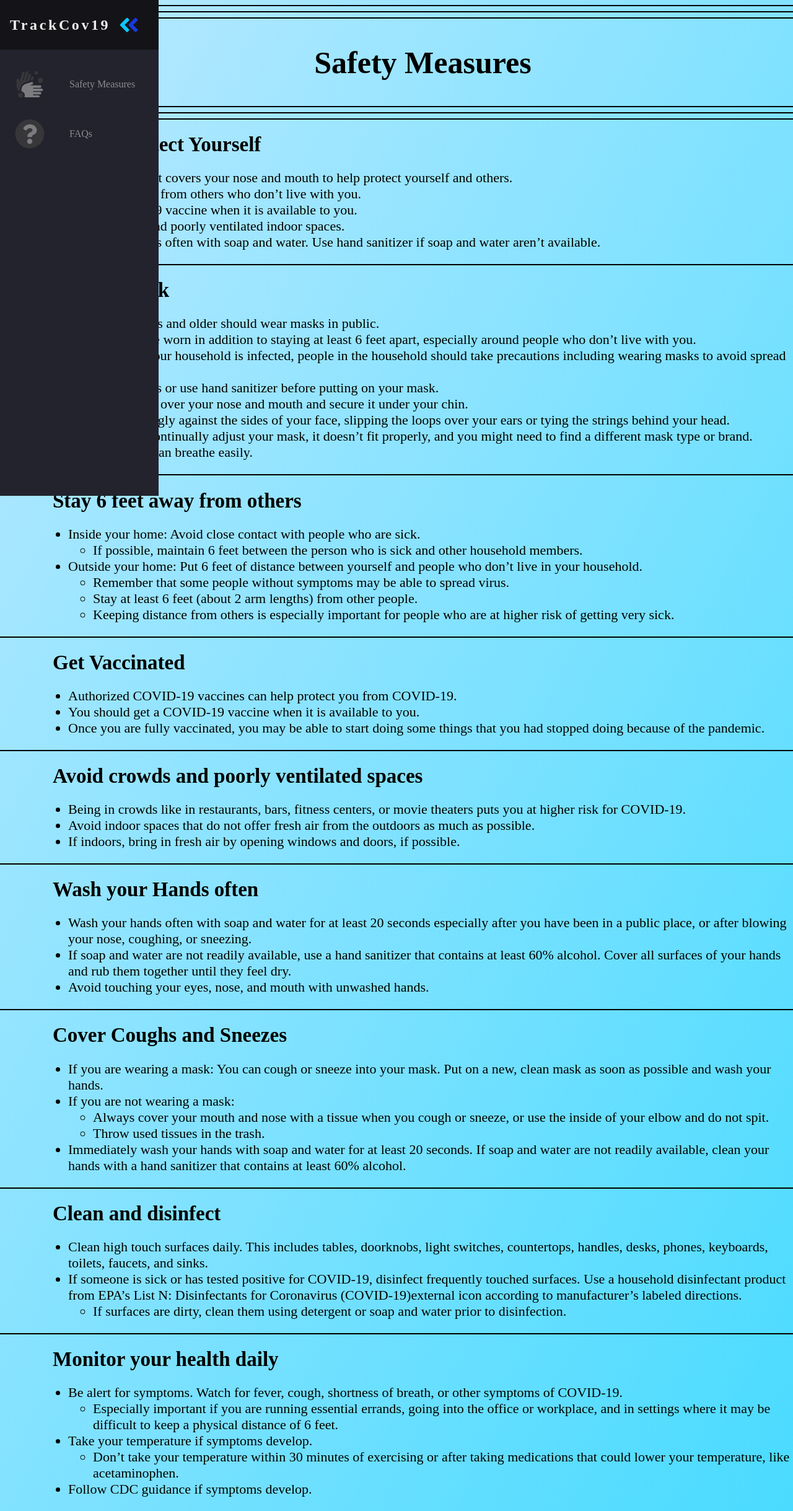
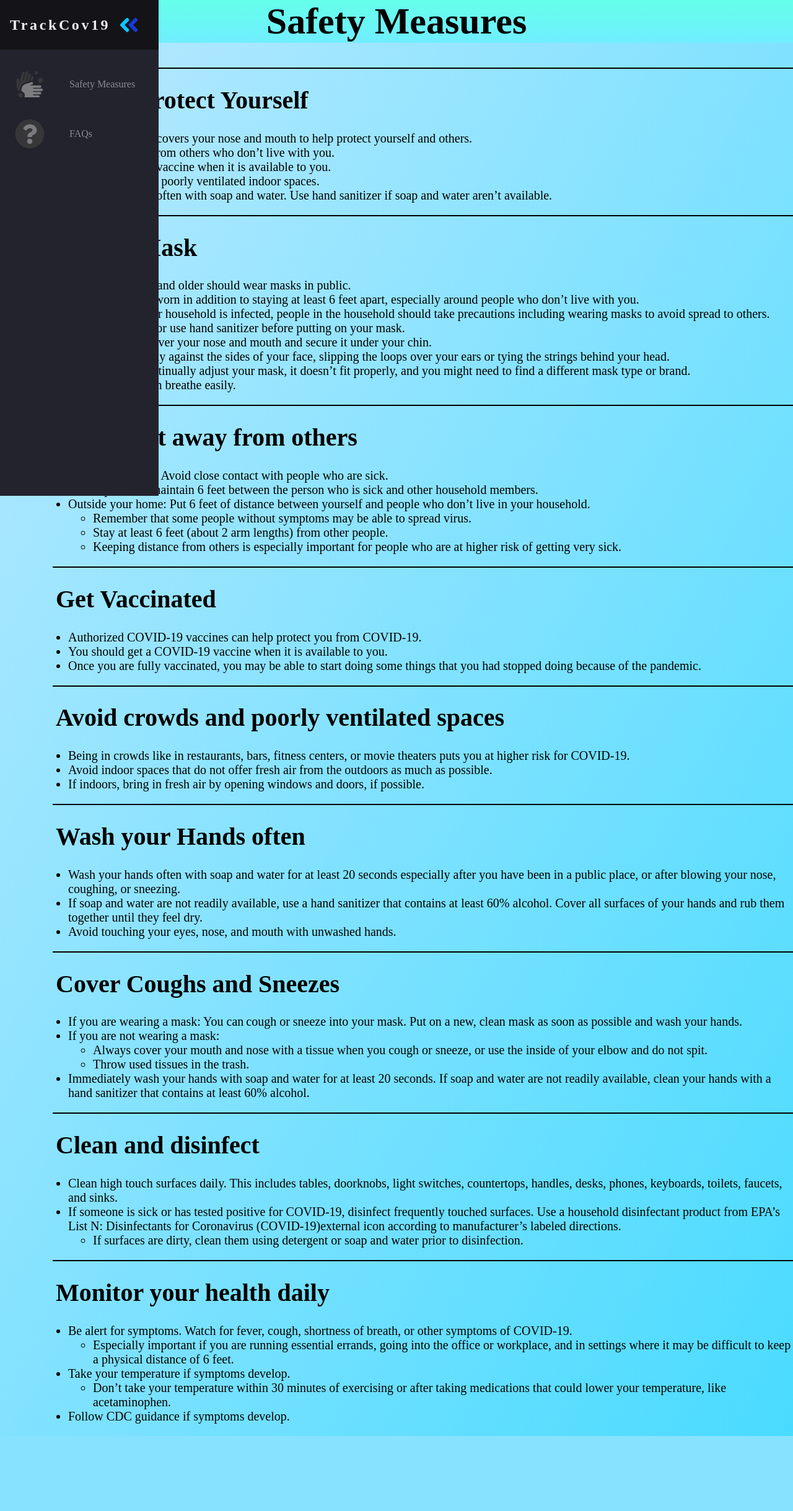
Before and after one commit to Sookeyy-12/TrackCov19, a Flask app: page /SafetyMeasures/ in a window 1280 px wide. Shown: the whole page at 62% size. After the commit the page ends 2317 px from the top, so only its background shows below. Run offline with Flask 2, Linux system fonts and the light colour scheme.

Commit message:
improved FAQs and SafetyMeasures page

```diff
--- /dev/null
+++ b/desktop.ini
@@ -0,0 +1,6 @@
+[.ShellClassInfo]
+IconResource=C:\Users\Marquis\Desktop\pythonfolder.ico,0
+[ViewState]
+Mode=
+Vid=
+FolderType=Generic
--- a/static/css/faq.css
+++ b/static/css/faq.css
@@ -1,6 +1,6 @@
 :root {
     font-size: 16px;
-    font-family: 'Garamond';
+    font-family: 'Baskerville';
     --text-primary: #b6b6b6;
     --text-secondary: #ececec;
     --bg-primary: #23232e;
--- a/static/css/sm.css
+++ b/static/css/sm.css
@@ -1,20 +1,3 @@
-h2 {
-    padding-left: 85px;
-    font-size: 50px;
-    text-align:center;
-}
-
-h1 {
-    padding-left: 85px;
-    font-size: 33px;
-    text-align:left;
-}
-ul#protect-yourself, ul#wear-a-mask, ul#six-feet, ul#vaccinated, ul#avoid-crowd, ul#wash-hands, ul#coughs, ul#disinfect, ul#health {
-    padding-left: 110px;
-    font-size: 22px;
-    text-align: left;
-}
-
 :root {
     font-size: 16px;
     font-family: 'Baskerville';
@@ -212,3 +195,29 @@ main {
       left: 0px;
     }
   }
+
+.maincontent {
+    padding-left: 85px;
+}
+
+.head {
+    width: 100%;
+    text-align: center;
+    font-size: 30px;
+    background-color: rgb(240, 240, 240);
+    background-image: linear-gradient(to bottom , rgb(101, 255, 234), rgb(112, 238, 255));
+
+}
+
+#title {
+  padding-left:5px;
+  text-align: left;
+  font-size: 40px;
+
+}
+
+#sub-content {
+  padding-left: 25px;
+  text-align: left;
+  font-size: 20px;
+}
--- a/templates/faq.html
+++ b/templates/faq.html
@@ -130,8 +130,8 @@
                     <li>More severe and rare neurological complications such as strokes, brain inflammation, delirium and nerve damage.</li></ul>
                 <li>People of all ages who experience fever and/or cough associated with difficulty breathing or shortness of breath, chest pain or pressure, or loss of speech or movement should seek medical care immediately. If possible, call your health care provider, hotline or health facility first, so you can be directed to the right clinic.</li></ul></p4>
                 <hr color="black"><p5 id="question"><b>Is there a vaccine for COVID-19?</b></p5>
-                    <p6><ul><li>Yes. The first mass vaccination programme started in early December 2020 and the number of vaccination doses administered is updated on a daily basis here. At least 13 different vaccines (across 4 platforms) have been administered. Campaigns have started in 206 economies.
-                    The Pfizer/BioNtech Comirnaty vaccine was listed for WHO Emergency Use Listing (EUL) on 31 December 2020. The SII/Covishield and AstraZeneca/AZD1222 vaccines (developed by AstraZeneca/Oxford and manufactured by the Serum Institute of India and SK Bio respectively) were given EUL on 16 February. The Janssen/Ad26.COV 2.S developed by Johnson & Johnson, was listed for EUL on 12 March 2021. The Moderna COVID-19 vaccine (mRNA 1273) was listed for EUL on 30 April 2021 and the Sinopharm COVID-19 vaccine was listed for EUL on 7 May 2021. The Sinopharm vaccine is produced by Beijing Bio-Institute of Biological Products Co Ltd, subsidiary of China National Biotec Group (CNBG).
+                    <p6><ul><li>Yes. The first mass vaccination programme started in early December 2020 and the number of vaccination doses administered is updated on a daily basis here. At least 13 different vaccines (across 4 platforms) have been administered. Campaigns have started in 206 economies.<br>
+                    The Pfizer/BioNtech Comirnaty vaccine was listed for WHO Emergency Use Listing (EUL) on 31 December 2020. The SII/Covishield and AstraZeneca/AZD1222 vaccines (developed by AstraZeneca/Oxford and manufactured by the Serum Institute of India and SK Bio respectively) were given EUL on 16 February. The Janssen/Ad26.COV 2.S developed by Johnson & Johnson, was listed for EUL on 12 March 2021. The Moderna COVID-19 vaccine (mRNA 1273) was listed for EUL on 30 April 2021 and the Sinopharm COVID-19 vaccine was listed for EUL on 7 May 2021. The Sinopharm vaccine is produced by Beijing Bio-Institute of Biological Products Co Ltd, subsidiary of China National Biotec Group (CNBG).<br>
                     Once vaccines are demonstrated to be safe and efficacious, they must be approved by national regulators, manufactured to exacting standards, and distributed. WHO is working with partners around the world to help coordinate key steps in this process, including to facilitate equitable access to safe and effective COVID-19 vaccines for the billions of people who will need them.</li></ul></p6>
             </div>
     </body>
--- a/templates/safetymeasures.html
+++ b/templates/safetymeasures.html
@@ -90,24 +90,25 @@
                 </li>
             </ul>
         </nav>
-        <hr color="black"><hr color="black"><hr color="black">
-        <h2>Safety Measures</h2>
-        <hr color="black"><hr color="black"><hr color="black">
-        <h1>How to Protect Yourself</h1>
+        <div class="head">
+            <h1>Safety Measures</h1>
+        </div>
+        <div class="maincontent">
+        <hr color="black"><h1 id="title">How to Protect Yourself</h1>
         <p>
-            <ul id="protect-yourself">
+            <ul id="sub-content">
                 <li>Wear a mask that covers your nose and mouth to help protect yourself and others.</li>
                 <li>Stay 6 feet apart from others who don’t live with you.</li>
                 <li>Get a COVID-19 vaccine when it is available to you.</li>
                 <li>Avoid crowds and poorly ventilated indoor spaces.</li>
                 <li>Wash your hands often with soap and water. Use hand sanitizer if soap and water aren’t available.</li>
             </ul>
-            </div>
+
         </p>
         <hr color="black">
-        <h1>Wear a Mask</h1>
+        <h1 id="title">Wear a Mask</h1>
         <p>
-            <ul id="wear-a-mask">
+            <ul id="sub-content">
                 <li>Everyone 2 years and older should wear masks in public.</li>
                 <li>Masks should be worn in addition to staying at least 6 feet apart, especially around people who don’t live with you.</li>
                 <li>If someone in your household is infected, people in the household should take precautions including wearing masks to avoid spread to others.</li>
@@ -119,9 +120,9 @@
             </ul>
         </p>
         <hr color="black">
-        <h1>Stay 6 feet away from others</h1>
+        <h1 id="title">Stay 6 feet away from others</h1>
         <p>
-            <ul id="six-feet">
+            <ul id="sub-content">
                 <li>Inside your home: Avoid close contact with people who are sick.</li>
                 <ul><li>If possible, maintain 6 feet between the person who is sick and other household members.</li></ul>
                 <li>Outside your home: Put 6 feet of distance between yourself and people who don’t live in your household.</li>
@@ -133,36 +134,36 @@
             </ul>
         </p>
         <hr color="black">
-        <h1>Get Vaccinated</h1>
+        <h1 id="title">Get Vaccinated</h1>
         <p>
-            <ul id="vaccinated">
+            <ul id="sub-content">
                 <li>Authorized COVID-19 vaccines can help protect you from COVID-19.</li>
                 <li>You should get a COVID-19 vaccine when it is available to you.</li>
                 <li>Once you are fully vaccinated, you may be able to start doing some things that you had stopped doing because of the pandemic.</li>
             </ul>
         </p>
         <hr color="black">
-        <h1>Avoid crowds and poorly ventilated spaces</h1>
+        <h1 id="title">Avoid crowds and poorly ventilated spaces</h1>
         <p>
-            <ul id="avoid-crowd">
+            <ul id="sub-content">
                 <li>Being in crowds like in restaurants, bars, fitness centers, or movie theaters puts you at higher risk for COVID-19.</li>
                 <li>Avoid indoor spaces that do not offer fresh air from the outdoors as much as possible.</li>
                 <li>If indoors, bring in fresh air by opening windows and doors, if possible.</li>
             </ul>
         </p>
         <hr color="black">
-        <h1>Wash your Hands often</h1>
+        <h1 id="title">Wash your Hands often</h1>
         <p>
-            <ul id="wash-hands">
+            <ul id="sub-content">
                 <li>Wash your hands often with soap and water for at least 20 seconds especially after you have been in a public place, or after blowing your nose, coughing, or sneezing.</li>
                 <li>If soap and water are not readily available, use a hand sanitizer that contains at least 60% alcohol. Cover all surfaces of your hands and rub them together until they feel dry.</li>
                 <li>Avoid touching your eyes, nose, and mouth with unwashed hands.</li>
             </ul>
         </p>
         <hr color="black">
-        <h1>Cover Coughs and Sneezes</h1>
+        <h1 id="title">Cover Coughs and Sneezes</h1>
         <p>
-            <ul id="coughs">
+            <ul id="sub-content">
                 <li>If you are wearing a mask: You can cough or sneeze into your mask. Put on a new, clean mask as soon as possible and wash your hands.</li>
                 <li>If you are not wearing a mask:
                     <ul>
@@ -173,18 +174,18 @@
             </ul>
         </p>
         <hr color="black">
-        <h1>Clean and disinfect</h1>
+        <h1 id="title">Clean and disinfect</h1>
         <p>
-            <ul id="disinfect">
+            <ul id="sub-content">
                 <li>Clean high touch surfaces daily. This includes tables, doorknobs, light switches, countertops, handles, desks, phones, keyboards, toilets, faucets, and sinks.</li>
                 <li>If someone is sick or has tested positive for COVID-19, disinfect frequently touched surfaces. Use a household disinfectant product from EPA’s List N: Disinfectants for Coronavirus (COVID-19)external icon according to manufacturer’s labeled directions.
                     <ul><li>If surfaces are dirty, clean them using detergent or soap and water prior to disinfection.</li></ul></li>
             </ul>
         </p>
         <hr color="black">
-        <h1>Monitor your health daily</h1>
+        <h1 id="title">Monitor your health daily</h1>
         <p>
-            <ul id="health">
+            <ul id="sub-content">
                 <li>Be alert for symptoms. Watch for fever, cough, shortness of breath, or other symptoms of COVID-19.
                     <ul><li>Especially important if you are running essential errands, going into the office or workplace, and in settings where it may be difficult to keep a physical distance of 6 feet.</li></ul></li>
                 <li>Take your temperature if symptoms develop.
@@ -192,5 +193,6 @@
                     <li>Follow CDC guidance if symptoms develop.</li>
             </ul>
         </p>
+        </div>
     </body>
 </html>
```
